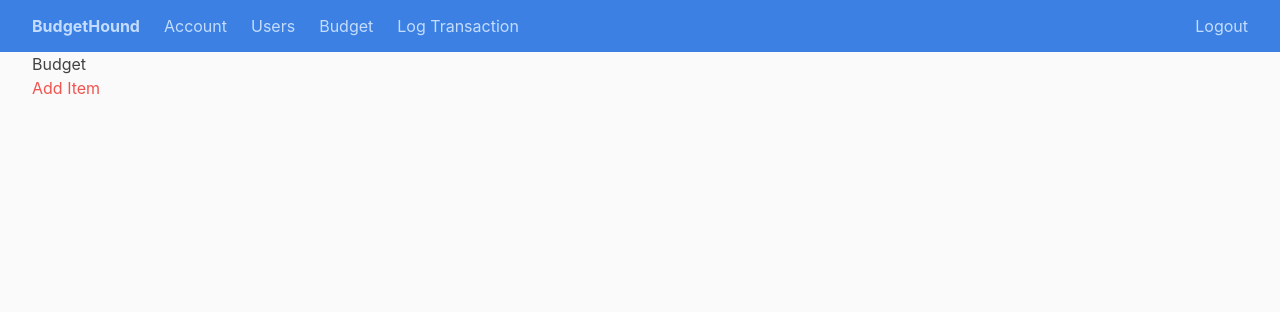
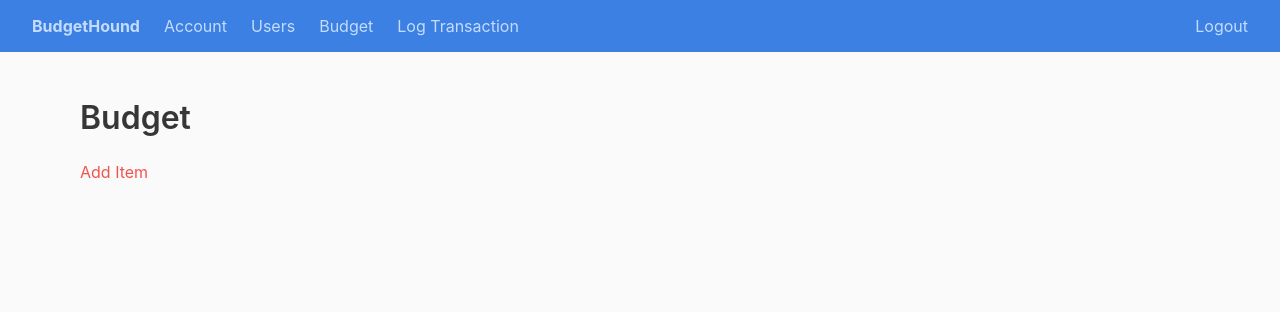
Before and after one commit to chase-ramsey/budgethound, a Django app: page /account/budget/ in a window 1280 px wide. Shown: the top 312 px of the page. Run offline with Django 3.2, Linux system fonts and the light colour scheme; the visitor is signed in with stand-in values (Sample User, id 1); data that the repository does not hold is empty; parts of the project's set-up code (start-up, migrations or seed data) failed here and were passed over; some libraries are stand-ins or nearby versions.

Commit message:
Add section divs

```diff
--- a/templates/account/budget.html
+++ b/templates/account/budget.html
@@ -2,11 +2,13 @@
 {% block extra_title %}| Budget{% endblock %}
 
 {% block content %}
-<h1>Budget</h1>
+<div class="section">
+    <h1 class="title">Budget</h1>
     <ul>
         {% for item in budget_items %}
         <li>{{ item.name }}: {{ item.value }}</li>
         {% endfor %}
     </ul>
     <a href="{% url 'budget_create' %}">Add Item</a>
+</div>
 {% endblock %}
--- a/templates/account/budget_create.html
+++ b/templates/account/budget_create.html
@@ -2,6 +2,7 @@
 {% block extra_title %}| Budget{% endblock %}
 
 {% block content %}
+<div class="section">
     <h1 class="title">Create Budget Item</h1>
     <div class="columns">
         <div class="column is-one-third">
@@ -31,6 +32,7 @@
             </form>
         </div>
     </div>
+</div>
 {% endblock %}
 
 {% block extra_js %}
--- a/templates/account/transaction_create.html
+++ b/templates/account/transaction_create.html
@@ -2,8 +2,10 @@
 {% block extra_title %}| Transaction{% endblock %}
 
 {% block content %}
+<div class="section">
+    <div class="columns">
+        <div class="column is-one-third">
         <h1 class="title">Log Transaction</h1>
-<div class="column is-one-third">
             <form method="post" name="log-transaction">
                 {% csrf_token %}
                 {{ form.non_field_errors }}
@@ -39,6 +41,8 @@
                 <a href="{% url 'account_home' %}">Cancel</a>
             </form>
         </div>
+    </div>
+</div>
 {% endblock %}
 
 {% block extra_js %}
--- a/templates/account/user.html
+++ b/templates/account/user.html
@@ -2,6 +2,7 @@
 {% block extra_title %}| Users{% endblock %}
 
 {% block content %}
+<div class="section">
     <h1 class="title">Users</h1>
     <ul>
         {% for account_user in account_users %}
@@ -9,4 +10,5 @@
         {% endfor %}
     </ul>
     <a href="{% url 'user_create' %}">Add User</a>
+</div>
 {% endblock %}
--- a/templates/account/user_create.html
+++ b/templates/account/user_create.html
@@ -2,6 +2,7 @@
 {% block extra_title %}| User{% endblock %}
 
 {% block content %}
+<div class="section">
     <h1 class="title">Create User</h1>
     <div class="columns">
         <div class="column is-one-third">
@@ -25,6 +26,7 @@
             </form>
         </div>
     </div>
+</div>
 {% endblock %}
 
 {% block extra_js %}
--- a/templates/auth/login.html
+++ b/templates/auth/login.html
@@ -2,6 +2,7 @@
 {% block extra_title %}| Login{% endblock %}
 
 {% block content %}
+<div class="section">
     <h1 class="title">Login</h1>
 
     <div class="columns">
@@ -25,6 +26,7 @@
             </form>
         </div>
     </div>
+</div>
 
 <p>
     Need to create an account? <a href="{% url 'register' %}">Register</a>
--- a/templates/auth/register.html
+++ b/templates/auth/register.html
@@ -2,6 +2,7 @@
 {% block extra_title %}| Register{% endblock %}
 
 {% block content %}
+<div class="section">
     <h1 class="title">Register</h1>
 
     <div class="columns">
@@ -35,6 +36,7 @@
     <p>
         Already have an account? <a href="{% url 'login' %}">Login</a>
     </p>
+</div>
 {% endblock %}
 
 {% block extra_js %}
```
Lines whose indentation alone changed are shown as unchanged.
